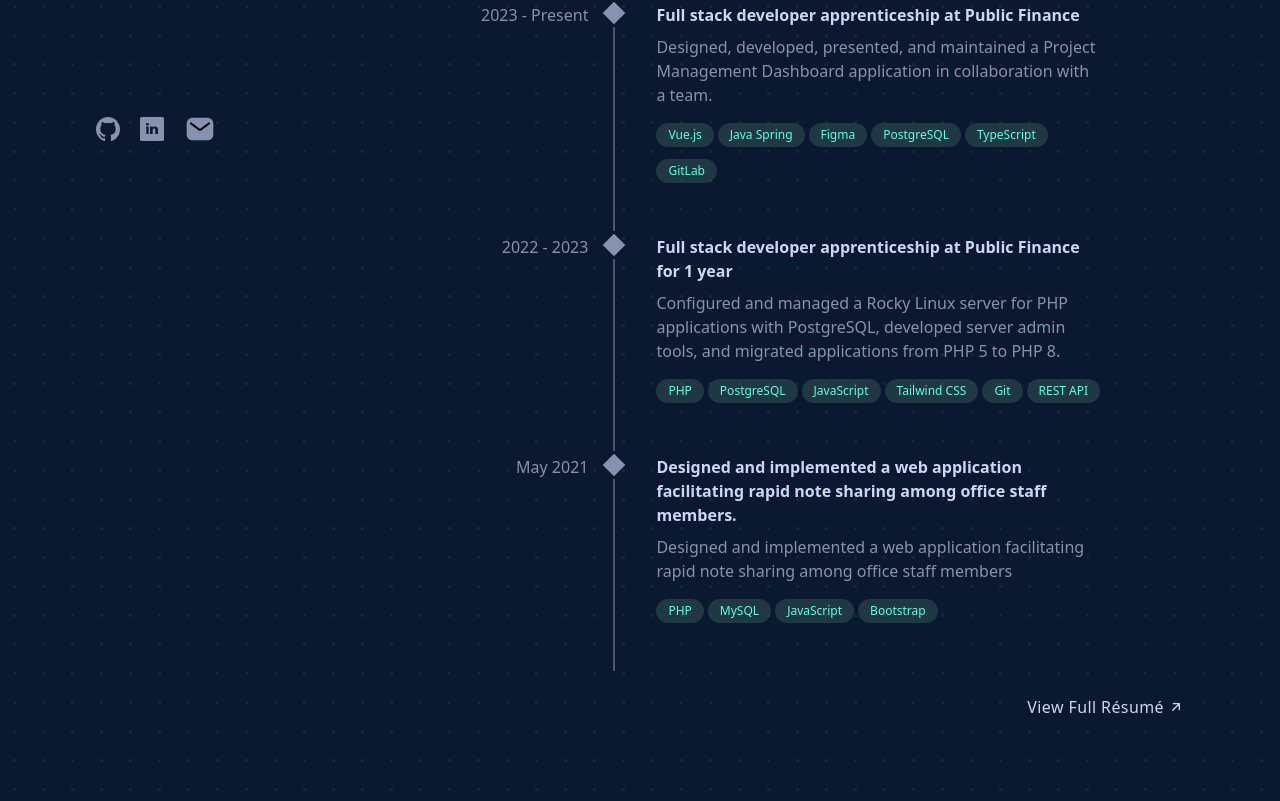
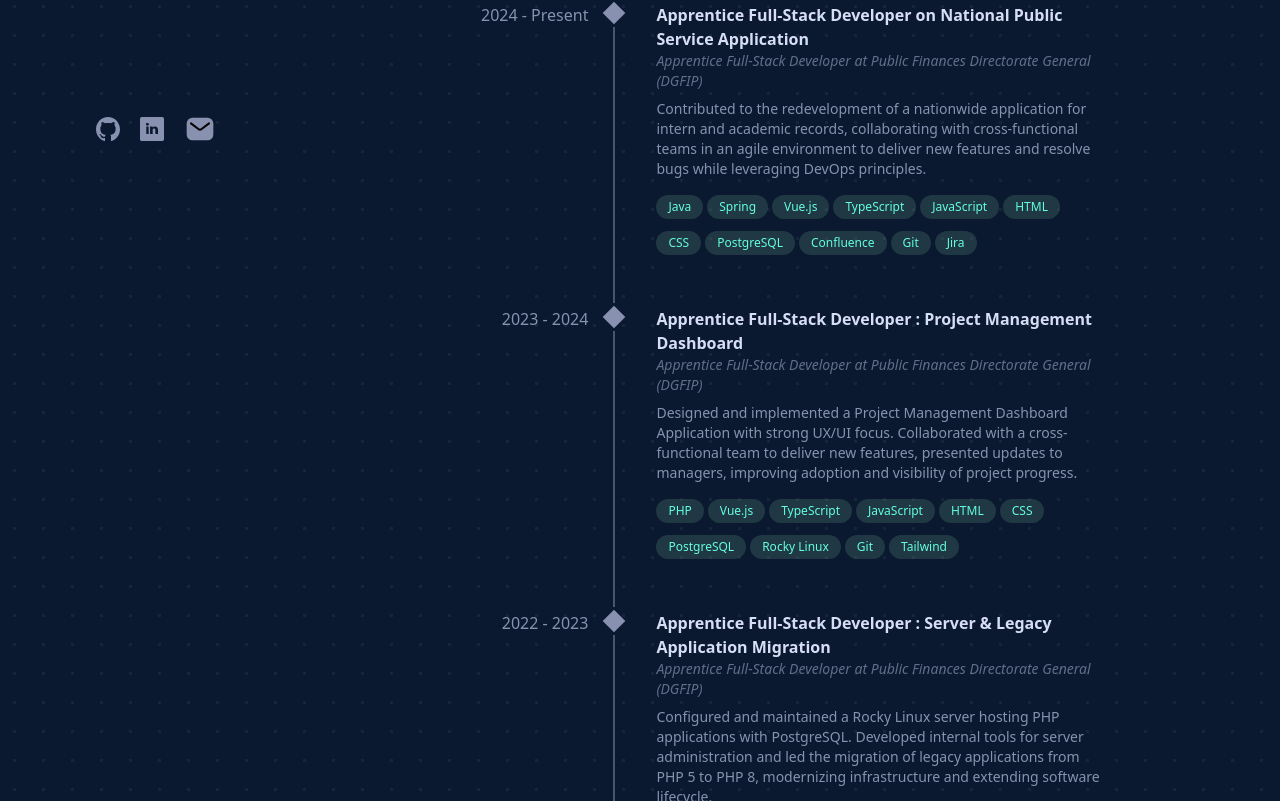
Before and after one commit to Roy-Bivash/portfolio, a React (Vite) app: page / in a window 1280 px wide. Shown: the part 559-1360 px from the top of the page. Built offline with nearby package versions, Linux system fonts and the light colour scheme.

Commit message:
new section for the expreiences, more readability, design change and informations update

```diff
--- a/src/components/timeline/TimelineContent.tsx
+++ b/src/components/timeline/TimelineContent.tsx
@@ -2,17 +2,23 @@ import { Tag } from "../tag/Tag";
 
 interface TimelineContentProps{
     title: string;
+    secondary_title: string;
     description:string;
     tags: Array<string>;
 }
 
-export function TimelineContent({ title, description, tags }:TimelineContentProps){
+export function TimelineContent({ title, description, tags, secondary_title }:TimelineContentProps){
     return(
         <div className="lg:w-4/6 lg:px-4 pt-1 pb-4 mb-8 lg:group-hover/item:bg-secondary-background">
             <h6 className="font-semibold text-primary-text lg:group-hover/item:text-accent-text">
                 { title }
             </h6>
-            <p className="text-secondary-text py-2">
+            { secondary_title != '' && (
+                <p className="text-background-text text-sm italic">
+                    { secondary_title }
+                </p>
+            )}
+            <p className="text-secondary-text py-2 text-sm">
                 { description }
             </p>
             <ul className="mt-2 flex flex-row flex-wrap gap-y-3 gap-x-1">
--- a/src/css/theme.css
+++ b/src/css/theme.css
@@ -1,5 +1,5 @@
 :root {
-    --color-primary-text: #CCD6F6;
+    --color-primary-text: #d6def5;
     --color-secondary-text: rgb(136, 146, 176);
     --color-background-text: rgba(136, 146, 176, 0.7);
     --color-background: #0A192F;
@@ -7,3 +7,8 @@
     --color-accent-background: rgba(81, 124, 114, 0.315);
     --color-secondary-background: rgba(161, 161, 161, 0.13);
 }
+
+*::selection {
+  color: black;
+  background-color: rgb(196, 222, 255);
+}
--- a/src/data/experience-list.json
+++ b/src/data/experience-list.json
@@ -1,33 +1,60 @@
 [
     {
-        "date": "2023 - Present",
-        "title": "Full stack developer apprenticeship at Public Finance",
-        "description": "Designed, developed, presented, and maintained a Project Management Dashboard application in collaboration with a team.",
+        "date": "2024 - Present",
+        "title": "Apprentice Full-Stack Developer on National Public Service Application",
+        "secondary_title": "Apprentice Full-Stack Developer at Public Finances Directorate General (DGFIP)",
+        "description": "Contributed to the redevelopment of a nationwide application for intern and academic records, collaborating with cross-functional teams in an agile environment to deliver new features and resolve bugs while leveraging DevOps principles.",
         "tags": [
+            "Java",
+            "Spring",
             "Vue.js",
-            "Java Spring",
-            "Figma",
+            "TypeScript",
+            "JavaScript",
+            "HTML",
+            "CSS",
             "PostgreSQL",
+            "Confluence",
+            "Git",
+            "Jira"
+        ]
+    },
+    {
+        "date": "2023 - 2024",
+        "title": "Apprentice Full-Stack Developer : Project Management Dashboard",
+        "secondary_title": "Apprentice Full-Stack Developer at Public Finances Directorate General (DGFIP)",
+        "description": "Designed and implemented a Project Management Dashboard Application with strong UX/UI focus. Collaborated with a cross-functional team to deliver new features, presented updates to managers, improving adoption and visibility of project progress.",
+        "tags": [
+            "PHP",
+            "Vue.js",
             "TypeScript",
-            "GitLab"
+            "JavaScript",
+            "HTML",
+            "CSS",
+            "PostgreSQL",
+            "Rocky Linux",
+            "Git",
+            "Tailwind"
         ]
     },
     {
         "date": "2022 - 2023",
-        "title": "Full stack developer apprenticeship at Public Finance for 1 year",
-        "description": "Configured and managed a Rocky Linux server for PHP applications with PostgreSQL, developed server admin tools, and migrated applications from PHP 5 to PHP 8.",
+        "title": "Apprentice Full-Stack Developer : Server & Legacy Application Migration",
+        "secondary_title": "Apprentice Full-Stack Developer at Public Finances Directorate General (DGFIP)",
+        "description": "Configured and maintained a Rocky Linux server hosting PHP applications with PostgreSQL. Developed internal tools for server administration and led the migration of legacy applications from PHP 5 to PHP 8, modernizing infrastructure and extending software lifecycle.",
         "tags": [
             "PHP",
+            "JavaScript",
+            "HTML",
+            "CSS",
             "PostgreSQL",
-            "JavaScript",
-            "Tailwind CSS",
-            "Git",
-            "REST API"
+            "Rocky Linux",
+            "Git"
         ]
     },
     {
         "date": "May 2021",
-        "title": "Designed and implemented a web application facilitating rapid note sharing among office staff members.",
+        "title": "Internship : Designed and implemented a web application facilitating rapid note sharing among office staff members.",
+        "secondary_title": "",
         "description": "Designed and implemented a web application facilitating rapid note sharing among office staff members",
         "tags": [
             "PHP",
--- a/src/pages/home/main/Main.tsx
+++ b/src/pages/home/main/Main.tsx
@@ -24,6 +24,7 @@ type Paragraph = {
 interface Experience {
     date: string;
     title: string;
+    secondary_title: string;
     description: string;
     tags: Array<string>;
 };
@@ -78,6 +79,7 @@ export function Main(){
                             />
                             <TimelineContent
                                 title={el.title}
+                                secondary_title={el.secondary_title}
                                 description={el.description}
                                 tags={el.tags}
                             />
```
Also changed, not shown: 1 other file (tests, documents, lock files or other folders).
